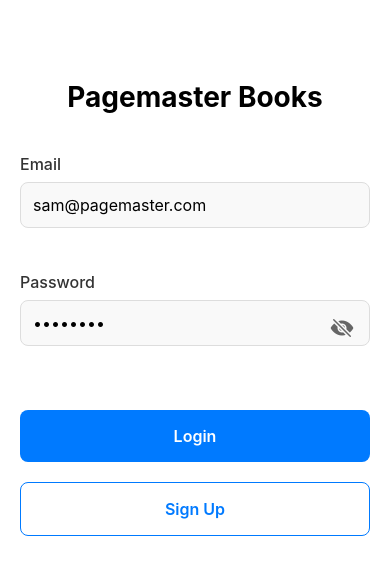
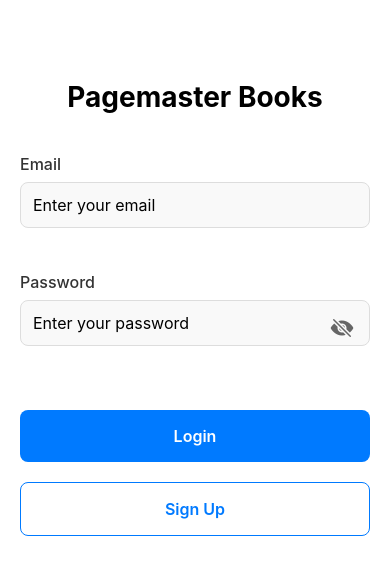
Before and after one commit to scsketch/pagemaster-rn, a React Native app: screen /Login in a window 390 px wide. Shown: the top 574 px of the page. Built offline with nearby package versions, Linux system fonts and the light colour scheme.

Commit message:
read me, mystery icon

```diff
--- a/app/features/auth/components/LoginForm.tsx
+++ b/app/features/auth/components/LoginForm.tsx
@@ -36,8 +36,8 @@ const LoginForm = ({
   } = useForm<LoginFormInput>({
     resolver: zodResolver(loginSchema),
     defaultValues: {
-      email: 'sam@pagemaster.com',
-      password: 'password',
+      email: '',
+      password: '',
     },
   });
 
--- a/app/features/book/types.ts
+++ b/app/features/book/types.ts
@@ -30,7 +30,7 @@ export type GenreIcon =
   | 'book'
   | 'time'
   | 'skull'
-  | 'search'
+  | 'search-circle'
   | 'rocket'
   | 'heart';
 
@@ -42,7 +42,7 @@ export const getGenreIcon = (genre: string): GenreIcon => {
     Fiction: 'book',
     Historical: 'time',
     Horror: 'skull',
-    Mystery: 'search',
+    Mystery: 'search-circle',
     'Non-Fiction': 'book',
     Romance: 'heart',
     'Sci-Fi': 'rocket',
```
Also changed, not shown: 2 other files (tests, documents, lock files or other folders).
